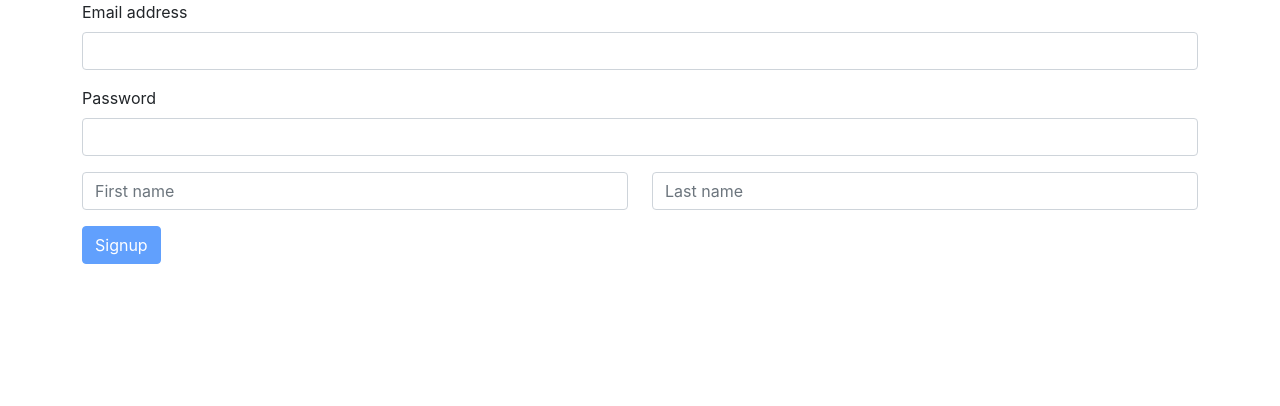
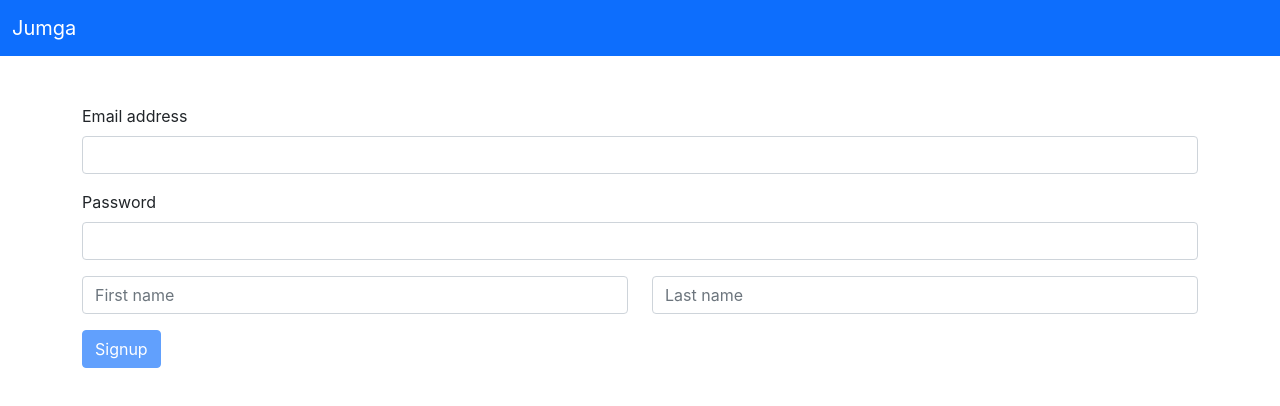
Before and after one commit to lexyblazy/flutterwave-dev-challenge, a React (Create React App) app in the folder frontend/: page / in a window 1280 px wide. Shown: the top 406 px of the page. Built offline with nearby package versions, Linux system fonts and the light colour scheme.

Commit message:
add logging and navbar

```diff
--- a/frontend/src/App.tsx
+++ b/frontend/src/App.tsx
@@ -1,6 +1,6 @@
 import { Component } from "react";
 import "./App.css";
-import { Dashboard, Signup } from "./components";
+import { Dashboard, NavBar, Signup } from "./components";
 
 interface AppState {
   isAuthenticated: boolean;
@@ -36,11 +36,27 @@ class App extends Component {
     this.setState({ [field]: value });
   };
 
+  logoutAction = () => {
+    localStorage.removeItem("USER");
+    localStorage.removeItem("SESSION");
+    localStorage.removeItem("STORE");
+    localStorage.removeItem("DISPATCH_RIDER");
+
+    this.setState({
+      isAuthenticated: false,
+      user: null,
+      store: null,
+      dispatchRider: null,
+    });
+  };
+
   render() {
     const { isAuthenticated, user, dispatchRider, store } = this.state;
     console.log(store, dispatchRider);
 
     return (
+      <>
+        <NavBar isAuthenticated={isAuthenticated} logout={this.logoutAction} />
         <div className="container">
           {isAuthenticated ? (
             <Dashboard
@@ -58,6 +74,7 @@ class App extends Component {
             />
           )}
         </div>
+      </>
     );
   }
 }
--- /dev/null
+++ b/frontend/src/components/NavBar.tsx
@@ -0,0 +1,24 @@
+import React from "react";
+
+interface NavBarProps {
+  isAuthenticated: Boolean;
+  logout: () => void;
+}
+export const NavBar = ({ isAuthenticated, logout }: NavBarProps) => {
+  return (
+    <div className="mb-5">
+      <nav className="navbar navbar-dark bg-primary">
+        <div className="container-fluid">
+          <a className="navbar-brand" href="/">
+            Jumga
+          </a>
+          {isAuthenticated && (
+            <button className="navbar-text btn btn-link" onClick={logout}>
+              Logout
+            </button>
+          )}
+        </div>
+      </nav>
+    </div>
+  );
+};
--- a/frontend/src/components/index.ts
+++ b/frontend/src/components/index.ts
@@ -1,2 +1,3 @@
 export * from "./Signup";
 export * from "./Dashboard";
+export * from "./NavBar";
```
Also changed, not shown: 1 other file (tests, documents, lock files or other folders). Lines whose indentation alone changed are shown as unchanged.
